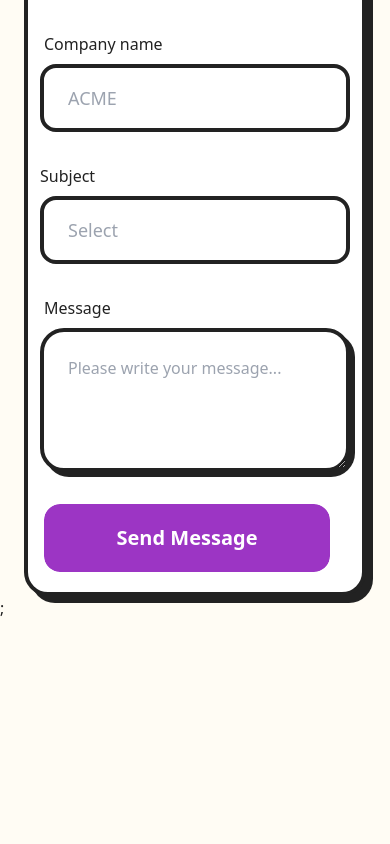
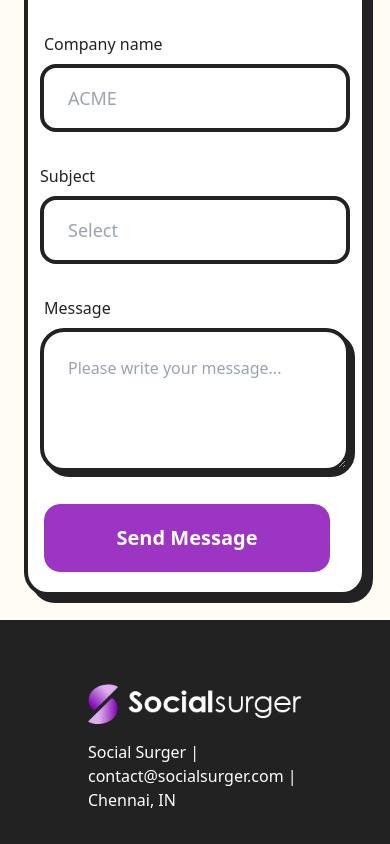
Before and after one commit to sanjaybaskaran01/social_surger, a Next.js app: page / in a window 390 px wide. Shown: the part 2208-3052 px from the top of the page. Before the commit the page ends 2828 px from the top, so only its background shows below. Built offline with nearby package versions, Linux system fonts and the light colour scheme.

Commit message:
feat: footer responsive

```diff
--- a/src/components/Footer.tsx
+++ b/src/components/Footer.tsx
@@ -1,19 +1,26 @@
 import React from "react";
 import SocialSurgerLogo from "../../public/SocialSurgerLogo.png";
 import Image from "next/image";
+import Link from "next/link";
 
 function Footer() {
   return (
-    <div className="bg-[#222] px-6 mx-auto text-white">
+    <section className="h-full bottom-0 bg-[#222] mt-6 sm:mt-0 px-6 mx-auto text-white">
       <div className="p-16 text-right">
-        <div className="grid items-center grid-cols-[0.3fr_1fr] ">
-          <Image src={SocialSurgerLogo} alt="Social Surger Logo" />
-          <p className="font-medium">
-            Social Surger | contact@socialsurger.com | Chennai, IN
+        <div className="flex flex-col lg:flex-row justify-center lg:justify-between text-left items-center gap-4  ">
+          <Link href={"/"}>
+            <Image src={SocialSurgerLogo} alt="Social Surger Logo" />
+          </Link>
+          <p className="font-medium text-base sm:text-lg">
+            Social Surger |{" "}
+            <Link href={"mailto:contact@socialsurger.com"} target="_blank" className="hover:underline transition hover:text-surger_purple ease-in-out duration-300">
+              contact@socialsurger.com
+            </Link>{" "}
+            | Chennai, IN
           </p>
         </div>
       </div>
-    </div>
+    </section>
   );
 }
 
--- a/src/pages/_app.tsx
+++ b/src/pages/_app.tsx
@@ -15,7 +15,7 @@ export default function App({ Component, pageProps }: AppProps) {
         <title>Social Surger - Digital Agency</title>
       </Head>
       <main className="text-[#222] font-medium">
-        <Component {...pageProps} />;
+        <Component {...pageProps} />
       </main>
     </>
   );
--- a/src/pages/index.tsx
+++ b/src/pages/index.tsx
@@ -11,7 +11,7 @@ export default function Home() {
       <Hero />
       <Services />
       <ContactUs />
-      {/* <Footer /> */}
+      <Footer />
     </>
-  );
+  )
 }
```
Also changed, not shown: src/components/ContactUs.tsx (+0 -8 lines).
